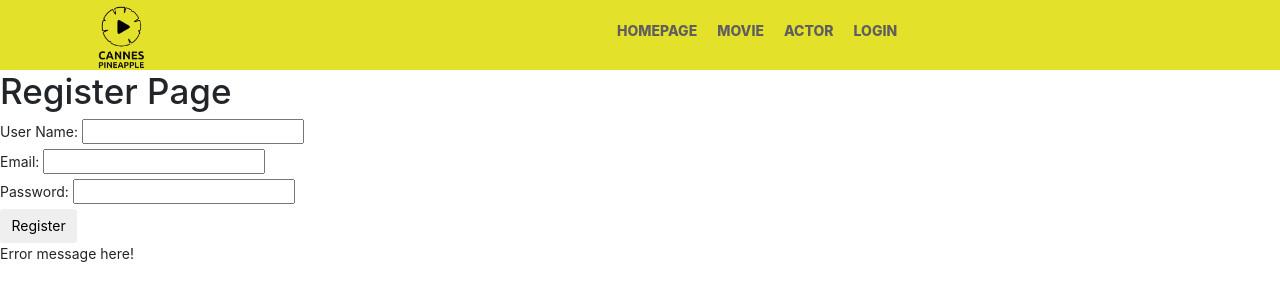
After one commit to bluesteak/HB-Final-Project, a Flask app: page /register in a window 1280 px wide. The commit adds this page. Shown: the top 301 px of the page. Run offline with Flask 2, Linux system fonts and the light colour scheme; some libraries are stand-ins or nearby versions.

```diff
--- a/model.py
+++ b/model.py
@@ -27,13 +27,12 @@ class Actor(db.Model):
 
     id = db.Column(db.Integer, autoincrement=True, primary_key=True)
     actor_name = db.Column(db.String)
-    gender = db.Column(db.String)
+    gender = db.Column(db.Integer)
     dob = db.Column(db.DateTime)
     other_name = db.Column(db.String)
     ethnicity = db.Column(db.String)
     biography = db.Column(db.Text)
     headshot = db.Column(db.String)
-    socialmedia_link = db.Column(db.String)
 
 
     def __repr__(self):
--- a/server.py
+++ b/server.py
@@ -5,24 +5,37 @@ from flask import (Flask, render_template, request, flash, session, redirect,url
 from flask import jsonify
 
 
-
-from model import connect_to_db, db
+from model import connect_to_db, db, Movie, User
 from jinja2 import StrictUndefined
 
 import requests
 import crud
 import os
+import cruddetail
 
 app = Flask(__name__)
 app.secret_key = os.environ["SECRET_KEY"]
 
 app.jinja_env.undefined = StrictUndefined
 
+"""
+***********************************
+HOMEPAGE SECTION
+***********************************
+"""
+
 #HomePage
 @app.route("/")
 def homepage():
     """ Show homepage """
-    return render_template("homepage.html")
+    movies = crud.get_movies()
+    return render_template("homepage.html",movies=movies)
+
+
+# @app.route("/giveme")
+# def random():
+#     movie = Movie.query.get(2)
+#     return jsonify({"movie_title":movie.movie_title})
 
 @app.route("/movies")
 def all_movies():
@@ -38,6 +51,11 @@ def all_actors():
     actors = crud.get_actors()
     return render_template("all_actors.html", actors=actors)
 
+"""
+***********************************
+ACTOR SECTION
+***********************************
+"""
 
 @app.route("/actors/<id>")
 def actor_detail(id):
@@ -47,11 +65,25 @@ def actor_detail(id):
     return render_template("actor_detail.html",actor=actor, character=character,characters=characters)
 
 
+"""
+***********************************
+MOVIE SECTION
+***********************************
+"""
+
 @app.route("/movies/<id>")
 def movie_detail(id):
     movie = crud.get_movie_by_id(id)
-    return render_template("movie_detail.html",movie=movie)
 
+    character = cruddetail.get_char(id)
+
+    return render_template("movie_detail.html",movie=movie,character=character)
+
+"""
+***********************************
+RATING SECTION
+***********************************
+"""
 
 @app.route("/movies/<movie_id>/ratings", methods=["POST"])
 def create_rating(movie_id):
@@ -76,34 +108,57 @@ def create_rating(movie_id):
 
     return redirect(f"/movies/{movie_id}")
 
-@app.route("/signup")
+"""
+***********************************
+REGISTER ACCOUNT SECTION
+***********************************
+"""
+
+@app.route("/register")
 def register():
     """Show sign up page and term&conditions"""
     return render_template("register.html")
 
-# @app.route("/signup", methods=["POST"])
-# def register_user():
-#     """Create a new user"""
-#     name = request.form.get("name")
+# @app.route("/register", methods=['POST'])
+# def signup():
+
 #     email = request.form.get("email")
 #     password = request.form.get("password")
-#     user = crud.get_user_by_email(email)
+#     name = request.form.get("name")
+#     user = crud.create_user(email, password, name)
+#     flash("Congratulations! You account has been create. Please log in")
+#     return redirect("/")
 
-#     #Check if account exists, flash message for True
-#     if user:
-#         flash("Account already exists. Please try another email.")
-#     #If False, create a new account
-#     else:
-#         user = crud.create_user(email, password, name)
-#         flash("Congratulations! You account has been create. Please log in")
-#     return redirect("/")
+@app.route("/register", methods=["POST"])
+def register_user():
+    """Create a new user"""
+    name = request.form.get("name")
+    email = request.form.get("email")
+    password = request.form.get("password")
+    user = crud.get_user_by_email(email)
+
+    #Check if account exists, flash message for True
+    if user:
+        flash("Account already exists. Please try another email.")
+        return redirect("/signup")
+    #If False, create a new account
+    if not user:
+        user = crud.create_user(email, password, name)
+        flash("Congratulations! You account has been create. Please log in")
+    return redirect("/")
+
+"""
+***********************************
+LOG IN SECTION
+***********************************
+"""
 
 @app.route("/login")
 def login():
     return render_template("login.html")
 
 
-@app.route("/login",methods=["POST"])
+@app.route("/login",methods=["POST", "GET"])
 def login_user():
     """Process existing user login"""
     email = request.form.get("email")
@@ -113,37 +168,63 @@ def login_user():
     if not user or user.password != password:
     #Wrong email and password
         flash("Wrong email or password. Please try again")
-
+        return redirect("/login")
 
     else:
     #Log in user
         session["user_name"] = user.name
-        session["user_email"] = user.email
+        session["user"] = user.email
+        # session["user_email"] = user.email
         session["user_id"] = user.user_id
+        flash(f"Welcome Back, {user.name}!")
+    return redirect(url_for("user"))
 
-        flash(f"Welcome Back, {user.name}!")
-    return redirect("/")
+# @app.route("/users")
+# def all_users():
+#     """View all users."""
+
+#     users = crud.get_users()
+
+#     return render_template("all_users.html", users=users)
+
+"""
+***********************************
+USER ROUTE SECTION
+***********************************
+"""
+
+@app.route("/user", methods = ["POST", "GET"])
+def user():
+    if "user" in session:
+        user = session["user"]
+        current_user = crud.get_user_by_email(user)
+        movie_list = crud.get_movie_by_user(current_user.user_id)
+        current_password = current_user.password
+        new_password = request.form.get("newpassword")
+        if request.method == "POST":
+            if current_user.password == request.form.get("currentpassword"):
+                current_user.password = request.form.get("newpassword")
+                db.session.commit()
+                flash("Updated password!")
+            else:
+                flash("Incorrect current password. Please try again")
 
 
-@app.route("/users")
-def all_users():
-    """View all users."""
-
-    users = crud.get_users()
-
-    return render_template("all_users.html", users=users)
-
-@app.route("/users/<user_id>")
-def show_user(user_id):
-    """Show details on a particular user."""
-
-    user = crud.get_user_by_id(user_id)
-
-    return render_template("user_details.html", user=user)
+        return render_template("user_details.html",current_user=current_user,movie_list=movie_list)
+    else:
+        flash(f"Please login to view your account!")
+        return redirect(url_for("login"))
+    # """Show details on a particular user."""
+    # show_user = crud.get_user_by_email(usr)
 
 
 
 
+"""
+***********************************
+LOG OUT SECTION
+***********************************
+"""
 
 @app.route("/logout")
 def logout():
--- a/static/app.js
+++ b/static/app.js
@@ -0,0 +1,13 @@
+$(document).ready(() => {
+
+
+
+
+    $('#movie-carousel').owlCarousel({
+    item: 1,
+    loop:true,
+    nav: true,
+    dots: false,
+    margin: 10
+    })
+})
--- a/static/style.css
+++ b/static/style.css
@@ -1,9 +1,10 @@
 :root{
-  --main-color: #c0392b;
+  --main-color: #ffffff;
   --body-bg: rgb(231, 231, 231);
   --box-bg: #f7fa40;
   --text-color: #5f5f5f;
   --nav-height: 70px;
+  --overlay-color: #ffffff;
 }
 
 * {
@@ -27,9 +28,6 @@ a {
   text-decoration: none;
 }
 
-img {
-  max-width:15%
-}
 
 .main-color {
   color: var(--main-color);
@@ -52,12 +50,12 @@ img {
 }
 
 .nav-wrapper {
+  background-color: #e4e12a;
   position: fixed;
   top: 0;
   left: 0;
   width: 100%;
-  z-index: 99;
-  background-color: #e4e12a;
+  z-index: 50;
 }
 
 .nav {
@@ -71,9 +69,9 @@ img {
   color: var(--text-color);
 }
 
-.logo {
-  font-size: 2rem;
-  font-weight: 700;
+
+.logo-img {
+  max-width: 15%;
 }
 
 .nav-menu {
@@ -84,7 +82,7 @@ img {
 }
 
 .nav-menu li ~ li{
-  margin-left: 10px;
+  margin-left: 20px;
 }
 
 .nav-menu a {
@@ -96,15 +94,75 @@ img {
   color: var(--main-color);
 }
 
-#error-message {
+.hero-slide-item {
+  padding-top:90%;
+  position: flex;
+  overflow: show;
+  width: 80%;
+}
 
-background-color:rgb(255,230,230);
-border: 1px solid red;
-display: none;
-font-size: 14px;
-font-weight: bold;
-padding: 10px 25px;
-margin-bottom: 10px;
-max-width: 250px;
+.hero-slide-item img {
+  position: flex;
+  top: 0;
+  left: 0;
+  width: 100%;
+  border-radius: 10px;
 
 }
+
+.hero-slide-item-content {
+  position: absolute;
+  top: 0;
+  left: 0;
+  width: 100%;
+  display: flex;
+  color: var(--main-color);
+}
+
+.content-title {
+  font-size: 30px;
+  font-weight: 1000;
+}
+.overlay {
+  position: absolute;
+  top: 0;
+  bottom: 0;
+  right: 0;
+  left: 0;
+  background-color: rgba(0,0,0,0.5)
+
+}
+
+.divider:after,
+.divider:before {
+  content: "";
+  flex: 1;
+  height: 1px;
+  background: #eee;
+}
+
+
+.account-img {
+  height: 10%;
+  width: 10%;
+  margin-left: 50px;
+  margin-bottom: 16px;
+}
+
+.account-heading {
+  color: red;
+  font-size: 30px;
+
+}
+.media-body {
+  font-size: 10;
+  color: var(--main-color);
+}
+
+.content-section {
+  background: #42922e;
+  padding: 10px 20px;
+  border: 1px solid #dddddd;
+  border-radius: 3px;
+  margin-bottom: 20px;
+}
--- a/templates/actor_detail.html
+++ b/templates/actor_detail.html
@@ -5,8 +5,7 @@
 {% block body %}
 <h1>{{ actor.actor_name }}</h1>
 
-
-<p>
+<p>e
   <img src="{{ actor.headshot }}">
   {{ actor.biography }}
 
--- a/templates/base.html
+++ b/templates/base.html
@@ -1,67 +1,61 @@
 <!doctype html>
 <html>
   <head>
+    <title>{% block title %}
+      {% endblock %}</title>
     <meta charset="utf-8">
     <meta name="viewport"
     content="width=device-width">
-    <!--Fonts -->
+
+    <!-- FONTS -->
     <link rel="preconnect" href="https://fonts.googleapis.com">
     <link rel="preconnect" href="https://fonts.gstatic.com" crossorigin>
     <link href="https://fonts.googleapis.com/css2?family=Open+Sans:ital,wght@0,300;0,600;0,800;1,300;1,400&display=swap" rel="stylesheet">
+
       <!-- CSS -->
     <link rel="stylesheet" href=/static/style.css>
-    <!-- Assessment file -->
+    <!-- BOOTSTRAP CSS -->
+    <link rel="stylesheet" href="https://maxcdn.bootstrapcdn.com/bootstrap/4.0.0/css/bootstrap.min.css" integrity="sha384-Gn5384xqQ1aoWXA+058RXPxPg6fy4IWvTNh0E263XmFcJlSAwiGgFAW/dAiS6JXm" crossorigin="anonymous">
 
-    <script src="/static/register.js"></script>
-    <!-- Bootstrap CSS -->
-    <link rel="stylesheet" href="https://stackpath.bootstrapcdn.com/bootstrap/4.3.1/css/bootstrap.min.css" integrity="sha384-ggOyR0iXCbMQv3Xipma34MD+dH/1fQ784/j6cY/iJTQUOhcWr7x9JvoRxT2MZw1T" crossorigin="anonymous">
-    <!-- jQuery script-->
-    <script src="https://ajax.googleapis.com/ajax/libs/jquery/3.4.1/jquery.min.js"></script>
-    <title>
-      {% block title %}
-      {% endblock %}
-    </title>
 
-    {% block head %}{% endblock %}
+
+
+    <!-- CAROUSEL -->
+    <link rel="stylesheet" href="https://cdnjs.cloudflare.com/ajax/libs/OwlCarousel2/2.3.4/assets/owl.carousel.min.css" integrity="sha512-tS3S5qG0BlhnQROyJXvNjeEM4UpMXHrQfTGmbQ1gKmelCxlSEBUaxhRBj/EFTzpbP4RVSrpEikbmdJobCvhE3g==" crossorigin="anonymous" referrerpolicy="no-referrer" />
+
+
   </head>
   <body>
-    {% block body %}
-    {% with messages = get_flashed_messages() %}
-    {% if messages %}
-      {% for message in messages %}
-      <p class="flash">
-      <li>{{ message }}</li>
-      </p>
-      {% endfor %}
-    {% endif %}
-  {% endwith %}
-    {% endblock %}
+    <!-- JQUERY AND CAROUSEL -->
+    <script src="https://code.jquery.com/jquery-3.6.0.min.js"
+    integrity="sha256-/xUj+3OJU5yExlq6GSYGSHk7tPXikynS7ogEvDej/m4="
+    crossorigin="anonymous"></script>
+     <script src="https://cdnjs.cloudflare.com/ajax/libs/OwlCarousel2/2.3.4/owl.carousel.min.js" integrity="sha512-bPs7Ae6pVvhOSiIcyUClR7/q2OAsRiovw4vAkX+zJbw3ShAeeqezq50RIIcIURq7Oa20rW2n2q+fyXBNcU9lrw==" crossorigin="anonymous" referrerpolicy="no-referrer"></script>
+
+    <!-- NAV BAR -->
     <div class="nav-wrapper">
         <div class="container">
           <div class="nav">
             <a href="#" class="logo">
-              <img src="/static/img/cannes1.png" alt=""/>
+             <img class="logo-img"src="/static/img/cannes1.png" alt=""/>
 
           <ul class = "nav-menu" id = "nav-menu">
               <li><a href="/"></a></li>
               <li><a href="/">Homepage</a></li>
               <li><a href="/movies">Movie</a></li>
               <li><a href="/actors">Actor</a></li>
-              <li><a href="#">About Us</a></li>
-
               {% if 'user_id' not in session %}
               <li><a href="{{url_for('login')}}">Login</a></li>
 
               {% else %}
-              <li><a href= "/users/{{ session["user_id"] }}">Your Account</a></li>
+              <li><a href= "/user">Your Account</a></li>
               <li><a href="/logout">Log Out</a></li>
-              <!-- ("/logout") -->
+
             {% endif %}
           </ul>
-              <!--write a jinja if stataement-->
 
 
-            <!-- </a> -->
+
           </div>
 
 
@@ -70,6 +64,23 @@
 
 
     </div>
-    {% block after_body %}{% endblock %}
+    {% with messages = get_flashed_messages() %}
+    {% if messages %}
+      {% for message in messages %}
+      <p class="error">
+        {{ message }}
+      </p>
+      {% endfor %}
+    {% endif %}
+    {% endwith %}
+    <!-- PAGE CONTENT GO HERE -->
+    {% block body %}
+
+    {% endblock %}
+
+    {% block js %}
+    <!-- ASSESSMENT FILE -->
+    <script src="/static/app.js"></script>
+    {% endblock %}
   </body>
 </html>
--- /dev/null
+++ b/templates/register.html
@@ -0,0 +1,32 @@
+{% extends 'base.html' %}
+{% block title %}Register {% endblock %}
+
+{% block body %}
+
+<form id="RegisterForm" action="/register" method="post">
+  <h1>Register Page</h1>
+  <div class="FormRow">
+    <label for="name">User Name:</label>
+    <input type="text" id="name" name="name">
+</div>
+  <div class="FormRow">
+      <label for="email">Email:</label>
+      <input type="text" id="email" name="email">
+  </div>
+
+  <div class="FormRow">
+      <label for="password">Password:</label>
+      <input type="password" id="password" name="password">
+  </div>
+</div>
+  <div class="FormRow" id="LoginButtonDiv">
+      <button class="btn" type="submit">Register</button>
+  </div>
+        <ul id="error-message">
+      <li>Error message here!</li>
+
+  </ul>
+</form>
+
+
+{% endblock %}
```
Also changed, not shown: crud.py (+37 -2 lines), helper.py (deleted, +0 -11 lines), seed_database.py (+9 -8 lines), static/register.js (+17 -0 lines), templates/homepage.html (+35 -7 lines), templates/login.html (+6 -19 lines), templates/movie_detail.html (+30 -12 lines), templates/user_details.html (+48 -5 lines).
